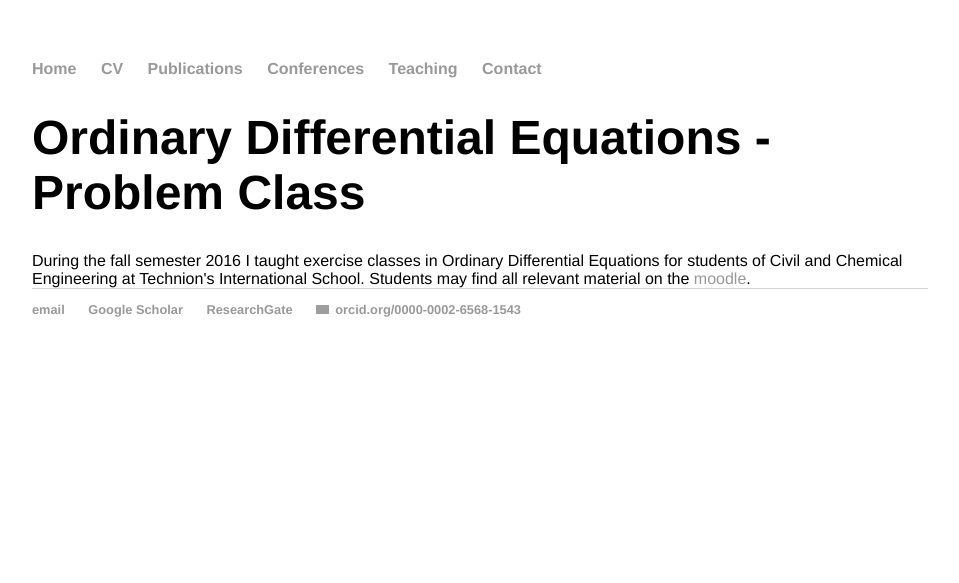
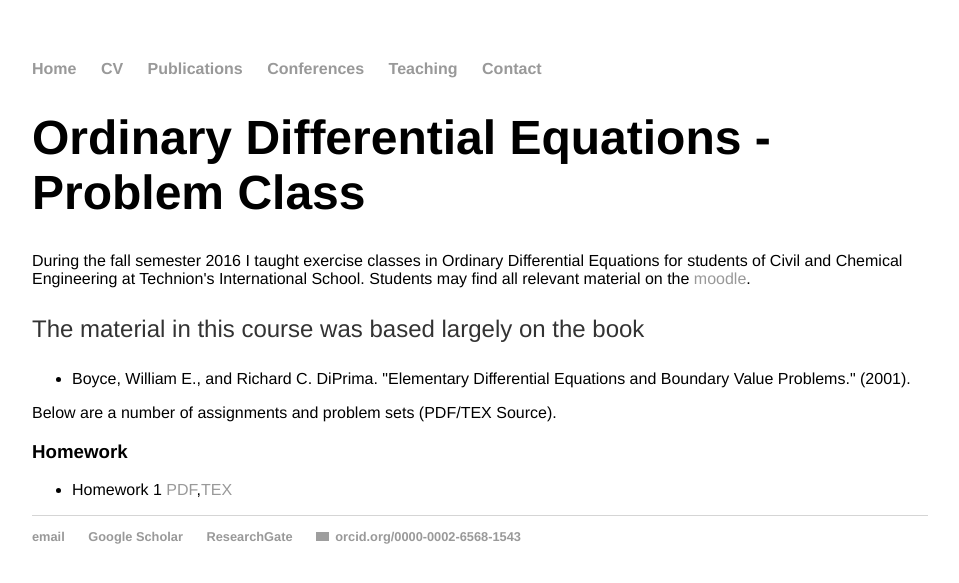
Before and after one commit to rstuhlmeier/rstuhlmeier.github.io, a Jekyll site: the page built from teaching/Fall2016/ODEs.html, in a window 1280 px wide. Shown: the top 583 px of the page, without its empty margins (160-1119 px from the left). Built offline with Jekyll 4.4.1, drawn with Linux system fonts in a browser that asks for light colours; grey boxes are pictures that could not be loaded.

Commit message:
Updated ODEs Teaching

```diff
--- a/teaching/Fall2016/ODEs.html
+++ b/teaching/Fall2016/ODEs.html
@@ -7,7 +7,17 @@ title: Raphael Stuhlmeier - Teaching
 
 
 
-During the fall semester 2016 I taught exercise classes in Ordinary Differential Equations for students of Civil and Chemical Engineering at Technion's International
+During the fall semester 2016 I taught exercise classes in Ordinary Differential Equations for students of Civil and Chemical Engineering at Technion's International School.
+            Students may find all relevant material on the <a href="https://moodle.technion.ac.il/course/view.php?id=2243">moodle</a>.
 
-School.
-            Students may find all relevant material on the <a href="https://moodle.technion.ac.il/course/view.php?id=2243">moodle</a>.
+
+<p>
+The material in this course was based largely on the book
+<ul>
+<li>Boyce, William E., and Richard C. DiPrima. "Elementary Differential Equations and Boundary Value Problems." (2001).</li>
+</ul>
+Below are a number of assignments and problem sets (PDF/TEX Source).
+<h3>Homework</h3>
+<ul>
+<li>Homework 1 <a href="Homework/Homework_1.pdf">PDF</a>,<a href="Homework/Homework_1.tex">TEX</a> </li>
+</ul>
```
